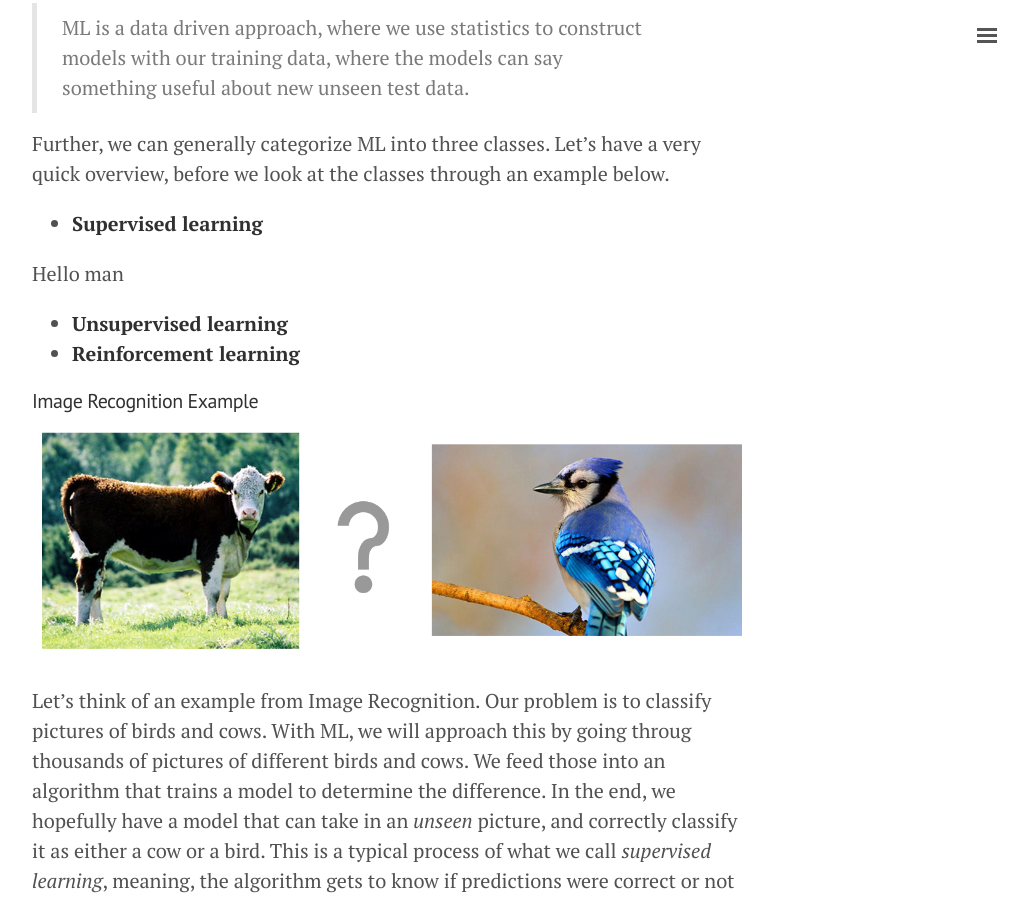
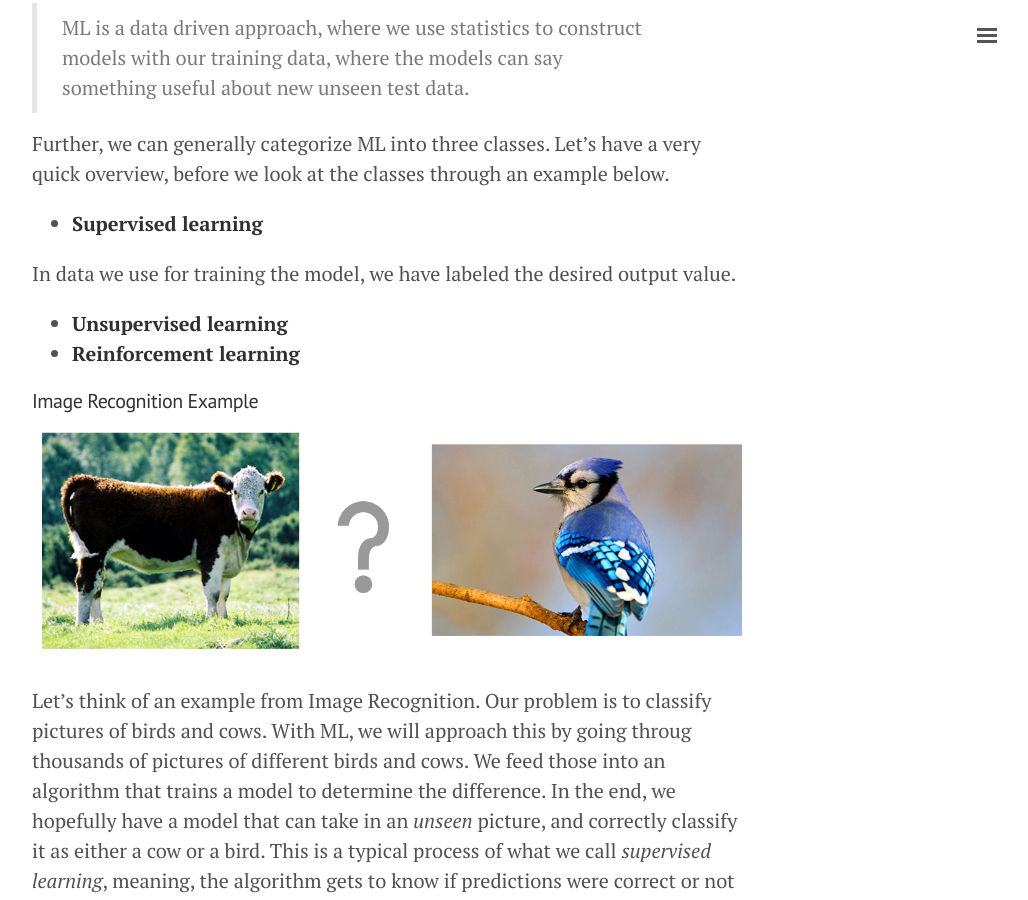
Before and after one commit to herman-hellenes/herman-hellenes.github.io, a Jekyll site: the page built from undone_posts/2017-08-23-intro-ML.md, in a window 1280 px wide and 900 px high, scrolled down 2236 px. Shown: the whole window, without its empty margins (248-1276 px from the left). Built offline with Jekyll 4.4.1, drawn with Linux system fonts in a browser that asks for light colours; nearby versions of some CDN libraries; comment, search, counter and statistics services are not loaded.

Commit message:
Update 2017-08-23-intro-ML.md

```diff
--- a/undone_posts/2017-08-23-intro-ML.md
+++ b/undone_posts/2017-08-23-intro-ML.md
@@ -36,7 +36,7 @@ Further, we can generally categorize ML into three classes. Let's have a very qu
 
 * **Supervised learning**
 
-Hello man
+In data we use for training the model, we have labeled the desired output value.
 
 * **Unsupervised learning**
 * **Reinforcement learning**
```
